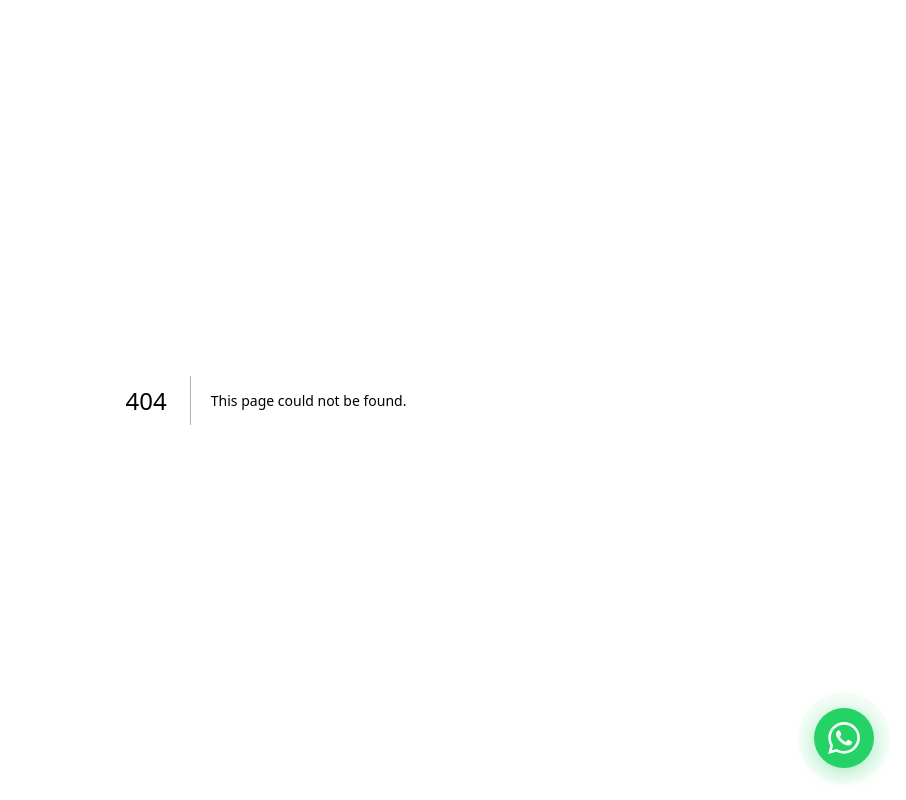
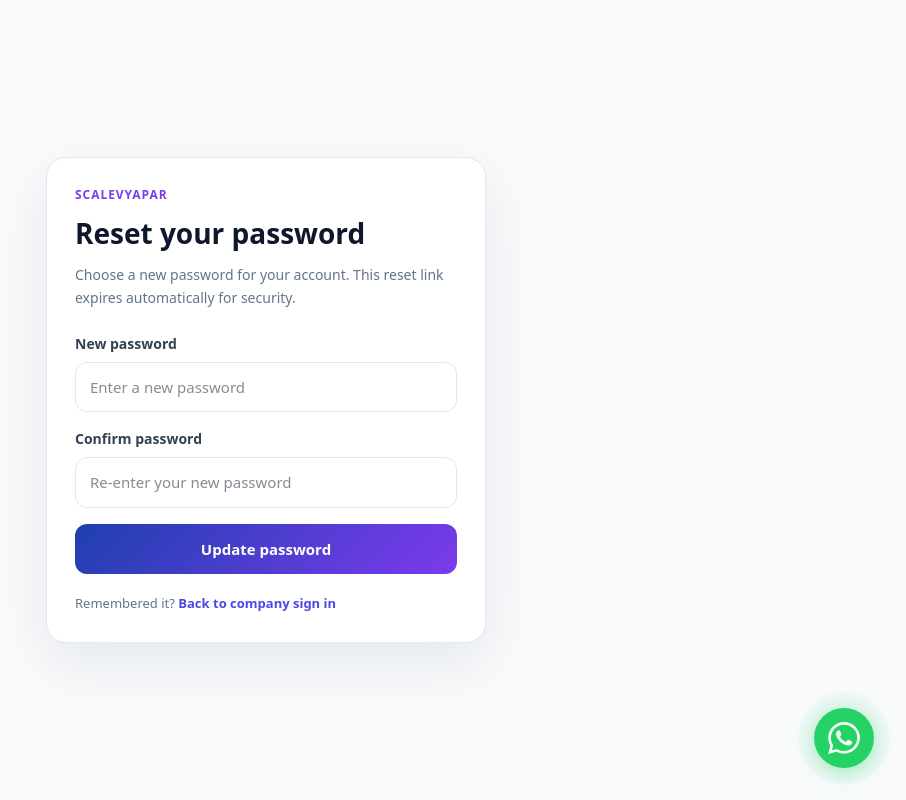
Before and after one commit to scalevyapar072-svg/scalevyapar, a Next.js app: page /labour/company/reset-password in a window 1280 px wide. Before the commit this address had no page. Shown: the whole page, without its empty margins (374-1280 px from the left). Built offline with nearby package versions, Linux system fonts and the light colour scheme.

Commit message:
Fix company reset password redirect flow

```diff
--- a/app/api/auth/forgot-password/route.ts
+++ b/app/api/auth/forgot-password/route.ts
@@ -47,7 +47,7 @@ async function sendResetEmail(email: string, resetUrl: string) {
 
 export async function POST(request: NextRequest) {
   try {
-    const { email } = await request.json()
+    const { email, redirectPath } = await request.json()
 
     if (!email || typeof email !== 'string') {
       return NextResponse.json(
@@ -55,6 +55,11 @@ export async function POST(request: NextRequest) {
         { status: 400 }
       )
     }
+
+    const safeRedirectPath =
+      typeof redirectPath === 'string' && redirectPath.trim() === '/labour/company/reset-password'
+        ? '/labour/company/reset-password'
+        : '/reset-password'
 
     const genericMessage = 'If an account exists for that email, a password reset link has been generated.'
     const user = await getUserByEmail(email)
@@ -69,7 +74,7 @@ export async function POST(request: NextRequest) {
     })
 
     const origin = new URL(request.url).origin
-    const resetUrl = `${origin}/reset-password?token=${encodeURIComponent(token)}`
+    const resetUrl = `${origin}${safeRedirectPath}?token=${encodeURIComponent(token)}`
     const allowPreview = process.env.NODE_ENV !== 'production' || process.env.ENABLE_FORGOT_PASSWORD_PREVIEW === 'true'
     const emailConfigured = Boolean(process.env.RESEND_API_KEY && process.env.RESET_EMAIL_FROM)
 
--- /dev/null
+++ b/app/labour/company/reset-password/page.tsx
@@ -0,0 +1,18 @@
+import ResetPasswordForm from '@/app/reset-password/reset-password-form'
+
+export default async function CompanyResetPasswordPage({
+  searchParams
+}: {
+  searchParams: Promise<{ token?: string }>
+}) {
+  const params = await searchParams
+
+  return (
+    <ResetPasswordForm
+      token={params.token || ''}
+      backHref="/labour/company/signin"
+      backLabel="Back to company sign in"
+      successRedirectHref="/labour/company/signin"
+    />
+  )
+}
--- a/app/labour/company/signin/company-signin-form-client.tsx
+++ b/app/labour/company/signin/company-signin-form-client.tsx
@@ -85,7 +85,8 @@ export function CompanySigninFormClient({ content }: Props) {
           'Content-Type': 'application/json'
         },
         body: JSON.stringify({
-          email: normalizedForgotEmail
+          email: normalizedForgotEmail,
+          redirectPath: '/labour/company/reset-password'
         })
       })
 
--- a/app/reset-password/reset-password-form.tsx
+++ b/app/reset-password/reset-password-form.tsx
@@ -1,9 +1,23 @@
 'use client'
 
 import Link from 'next/link'
+import { useRouter } from 'next/navigation'
 import { useState } from 'react'
 
-export default function ResetPasswordForm({ token }: { token: string }) {
+type ResetPasswordFormProps = {
+  token: string
+  backHref?: string
+  backLabel?: string
+  successRedirectHref?: string
+}
+
+export default function ResetPasswordForm({
+  token,
+  backHref = '/login',
+  backLabel = 'Back to login',
+  successRedirectHref
+}: ResetPasswordFormProps) {
+  const router = useRouter()
   const [password, setPassword] = useState('')
   const [confirmPassword, setConfirmPassword] = useState('')
   const [loading, setLoading] = useState(false)
@@ -49,6 +63,12 @@ export default function ResetPasswordForm({ token }: { token: string }) {
       setSuccess('Password updated successfully. You can now sign in with your new password.')
       setPassword('')
       setConfirmPassword('')
+
+      if (successRedirectHref) {
+        window.setTimeout(() => {
+          router.push(successRedirectHref)
+        }, 1500)
+      }
     } catch {
       setError('Something went wrong. Please try again.')
     } finally {
@@ -94,7 +114,7 @@ export default function ResetPasswordForm({ token }: { token: string }) {
         </form>
 
         <p style={{ margin: '20px 0 0', fontSize: '13px', color: '#64748b' }}>
-          Remembered it? <Link href='/login' style={{ color: '#4f46e5', fontWeight: '700', textDecoration: 'none' }}>Back to login</Link>
+          Remembered it? <Link href={backHref} style={{ color: '#4f46e5', fontWeight: '700', textDecoration: 'none' }}>{backLabel}</Link>
         </p>
       </div>
     </div>
```
